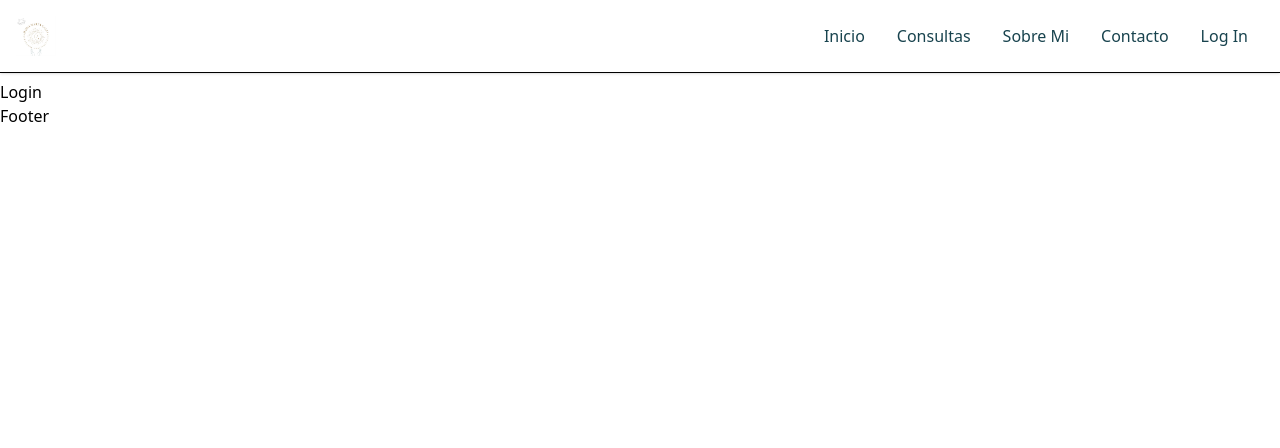
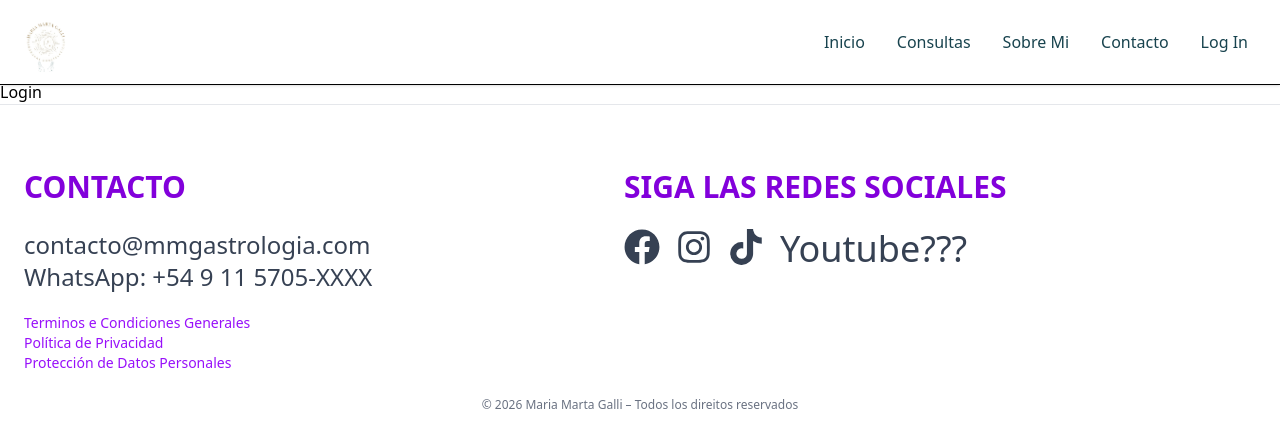
Before and after one commit to JuanPGalli/mmastrologia, a React (Vite) app in the folder client/: page /login in a window 1280 px wide. Shown: the top 448 px of the page. Built offline with nearby package versions, Linux system fonts and the light colour scheme.

Commit message:
feature: add footer and fix: navbar styles. update: logo on index.html.

```diff
--- a/client/index.html
+++ b/client/index.html
@@ -2,7 +2,7 @@
 <html lang="en">
   <head>
     <meta charset="UTF-8" />
-    <link rel="icon" type="image/svg+xml" href="./public/logo_mmgastrologia.jpeg" />
+    <link rel="icon" type="image/svg+xml" href="./public/logo_transparente.png" />
     <meta name="viewport" content="width=device-width, initial-scale=1.0" />
     <title>María Marta Galli | Astróloga y terapeuta holística</title>
     <meta
--- a/client/src/Components/Footer/Footer.jsx
+++ b/client/src/Components/Footer/Footer.jsx
@@ -1,7 +1,52 @@
 import React from 'react';
+import { FaFacebook, FaFacebookF, FaInstagram, FaTiktok } from 'react-icons/fa';
 
 const Footer = () => {
-  return <div>Footer</div>;
+  return (
+    <footer className='w-full bg-white border-t border-gray-200 py-16 px-6'>
+      <div className='max-w-6xl mx-auto grid grid-cols-1 md:grid-cols-2 gap-12'>
+        {/* Contacto */}
+        <div>
+          <h3 className='text-3xl font-semibold text-purple-700 mb-4'>CONTACTO</h3>
+          <br />
+          <p className='text-gray-700 text-2xl'>contacto@mmgastrologia.com</p>
+          <p className='text-gray-700 text-2xl'>WhatsApp: +54 9 11 5705-XXXX</p>
+        </div>
+
+        {/* Redes */}
+        <div>
+          <h3 className='text-3xl font-semibold text-purple-700 mb-4'>SIGA LAS REDES SOCIALES</h3>
+          <br />
+          <div className='flex gap-4 text-4xl text-gray-700'>
+            <span>
+              <FaFacebook />
+            </span>
+            <span>
+              <FaInstagram />
+            </span>
+            <span>
+              <FaTiktok />
+            </span>
+            <span>Youtube???</span>
+          </div>
+        </div>
+      </div>
+
+      {/* Links legales */}
+      <div className='max-w-6xl mx-auto mt-12 text-sm text-purple-600 space-y-2'>
+        <br />
+        <p>Terminos e Condiciones Generales</p>
+        <p>Política de Privacidad</p>
+        <p>Protección de Datos Personales</p>
+      </div>
+
+      {/* Copyright */}
+      <br />
+      <div className='text-center text-xs text-gray-500 mt-10'>
+        © 2026 Maria Marta Galli – Todos los direitos reservados
+      </div>
+    </footer>
+  );
 };
 
 export default Footer;
--- a/client/src/Components/Navbar/Navbar.jsx
+++ b/client/src/Components/Navbar/Navbar.jsx
@@ -1,5 +1,5 @@
 import React, { useState } from 'react';
-const logoNav = '/logo_mmgastrologia.jpeg';
+const logoNav = '/logo_transparente.png';
 import { FaBars, FaTimes } from 'react-icons/fa';
 import './Navbar.css';
 
@@ -11,7 +11,7 @@ const Navbar = () => {
       <div className='mx-auto flex max-w-7xl items-center justify-between px-4 py-3'>
         {/* Logo */}
         <a href='/' aria-label='Inicio'>
-          <img src={logoNav} alt='logo_navbar' className='h-10 w-auto' />
+          <img src={logoNav} alt='logo_navbar' className='h-15 w-auto' />
         </a>
 
         {/* Botón hamburguesa (mobile) */}
```
